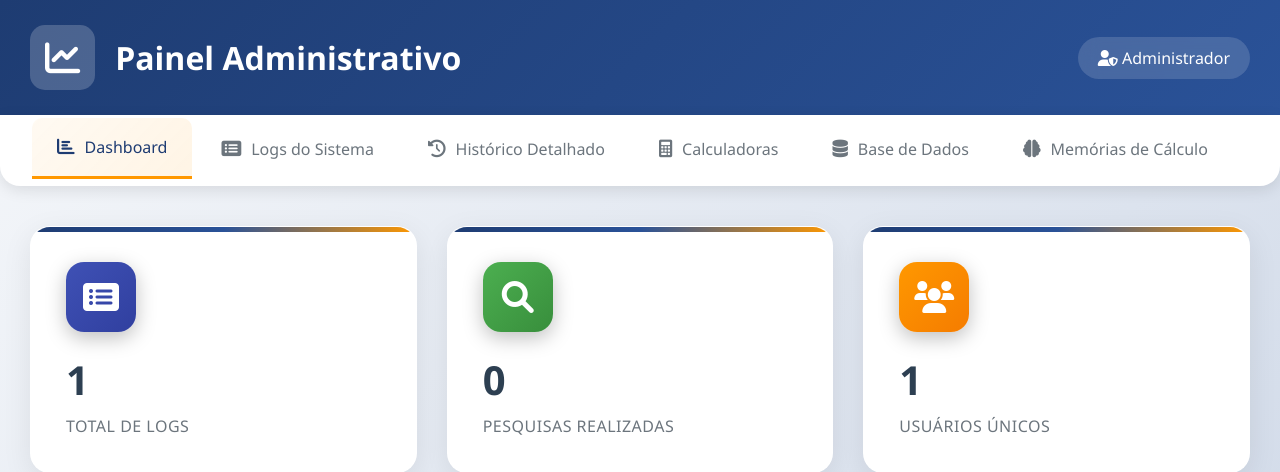
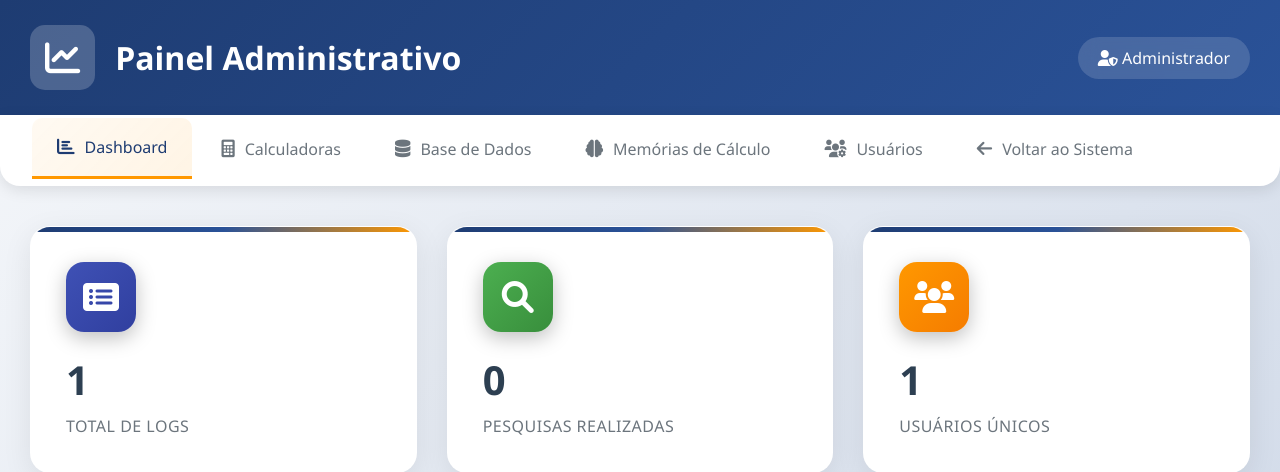
Before and after one commit to anaissiabraao/cotacao, a Flask app: page /admin in a window 1280 px wide. Shown: the top 472 px of the page. Run offline with Flask 3, Linux system fonts and the light colour scheme; data comes from the database, SQL or seed files in the repository; data that the repository does not hold is empty.

```diff
--- a/templates/admin_melhorado.html
+++ b/templates/admin_melhorado.html
@@ -426,12 +426,6 @@
                 <a href="/admin" class="nav-item active">
                     <i class="fas fa-chart-bar"></i> Dashboard
                 </a>
-                <a href="/admin/logs" class="nav-item">
-                    <i class="fas fa-list-alt"></i> Logs do Sistema
-                </a>
-                <a href="/admin/historico-detalhado" class="nav-item">
-                    <i class="fas fa-history"></i> Histórico Detalhado
-                </a>
                 <a href="/admin/calculadoras" class="nav-item">
                     <i class="fas fa-calculator"></i> Calculadoras
                 </a>
@@ -443,12 +437,6 @@
                 </a>
                 <a href="/admin/usuarios" class="nav-item">
                     <i class="fas fa-users-cog"></i> Usuários
-                </a>
-                <a href="/admin/setup" class="nav-item">
-                    <i class="fas fa-cog"></i> Configurações
-                </a>
-                <a href="/admin/agentes" class="nav-item">
-                    <i class="fas fa-people-carry"></i> Agentes
                 </a>
                 <a href="/" class="nav-item">
                     <i class="fas fa-arrow-left"></i> Voltar ao Sistema
```
